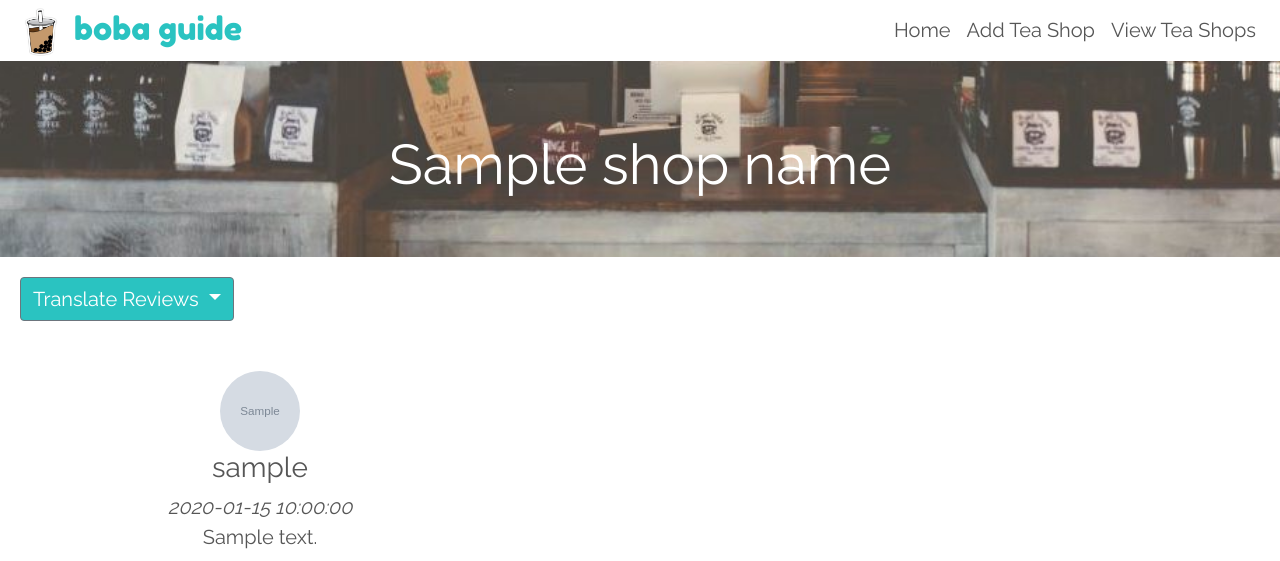
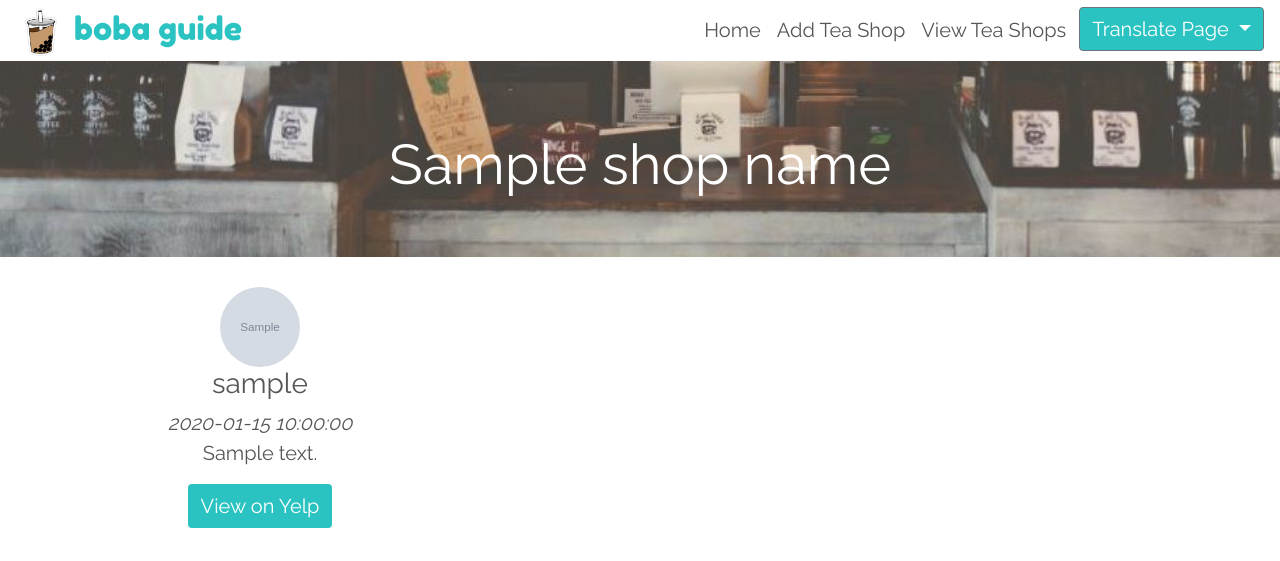
Before and after one commit to rooneyshuman/bobaguide, a Flask app: template templates/reviews.html in a window 1280 px wide. Shown: the top 561 px of the page. Run offline with Flask 2, Linux system fonts and the light colour scheme; the template is opened without the code that fills it: most values are stand-ins (such as "Sample title", 1, 10 or a date in 2020); grey boxes marked "Sample" are stand-in pictures; some libraries are stand-ins or nearby versions.

Commit message:
Move 'Translate Page' button

```diff
--- a/static/stylesheets/reviews.css
+++ b/static/stylesheets/reviews.css
@@ -53,5 +53,5 @@ h1 {
 }
 
 .dropdown-button {
-  margin: 20px;
+  margin-left: 5px;
 }
--- a/templates/reviews.html
+++ b/templates/reviews.html
@@ -16,22 +16,10 @@
         <li class="nav-item"><a class="nav-link" href="/">Home</a></li>
         <li class="nav-item"><a class="nav-link" href="/form">Add Tea Shop</a></li>
         <li class="nav-item"><a class="nav-link" href="/shops">View Tea Shops</a></li>
-        </ul>
-      </div>
-
-    </nav>
-  </header>
-
-<div>
-  <div class="container" id="shop_bg">
-    <h1>
-      <center>{{ shop_name }}</center>
-    </h1>
-  </div>
         <div class="dropdown">
           <button class="btn btn-md btn-secondary dropdown-toggle dropdown-button" type="button" id="dropdownMenuButton"
             data-toggle="dropdown" aria-haspopup="true" aria-expanded="false">
-      Translate Reviews
+            Translate Page
           </button>
           <div class="dropdown-menu" aria-labelledby="dropdownMenuButton">
             <p><a class="dropdown-item" href="/translation/{{ shop_name }}/{{ shop_phone }}/ar">Arabic</a>
@@ -73,11 +61,26 @@
           </div>
         </div>
 
+
+      </ul>
+    </div>
+
+  </nav>
+</header>
+
+<div>
+  <div class="container" id="shop_bg">
+    <h1>
+      <center>{{ shop_name }}</center>
+    </h1>
+  </div>
   <div class="container marketing">
     <div class="row">
       {% for review in yelp_reviews %}
       <div class="col-lg-4">
-        <img src="{{ review.user_img }}" onError="this.src = 'https://cdn2.iconfinder.com/data/icons/rcons-user/32/male-shadow-fill-circle-512.png'" id="user_img">
+        <img src="{{ review.user_img }}"
+          onError="this.src = 'https://cdn2.iconfinder.com/data/icons/rcons-user/32/male-shadow-fill-circle-512.png'"
+          id="user_img">
         <h3>{{ review.user_name }}</h3>
         <i>{{ review.date }}</i>
         <p>{{ review.text }}</p>
--- a/translation.py
+++ b/translation.py
@@ -38,7 +38,7 @@ class Translation(MethodView):
             "Add Tea Shop",
             "View Tea Shops",
             shop_name,
-            "Translate Reviews",
+            "Translate Page",
             "View on Yelp",
             "Copyright 2019 Boba Guide",
         ]
```
Also changed, not shown: templates/translation.html (+22 -15 lines). Lines whose indentation alone changed are shown as unchanged.
